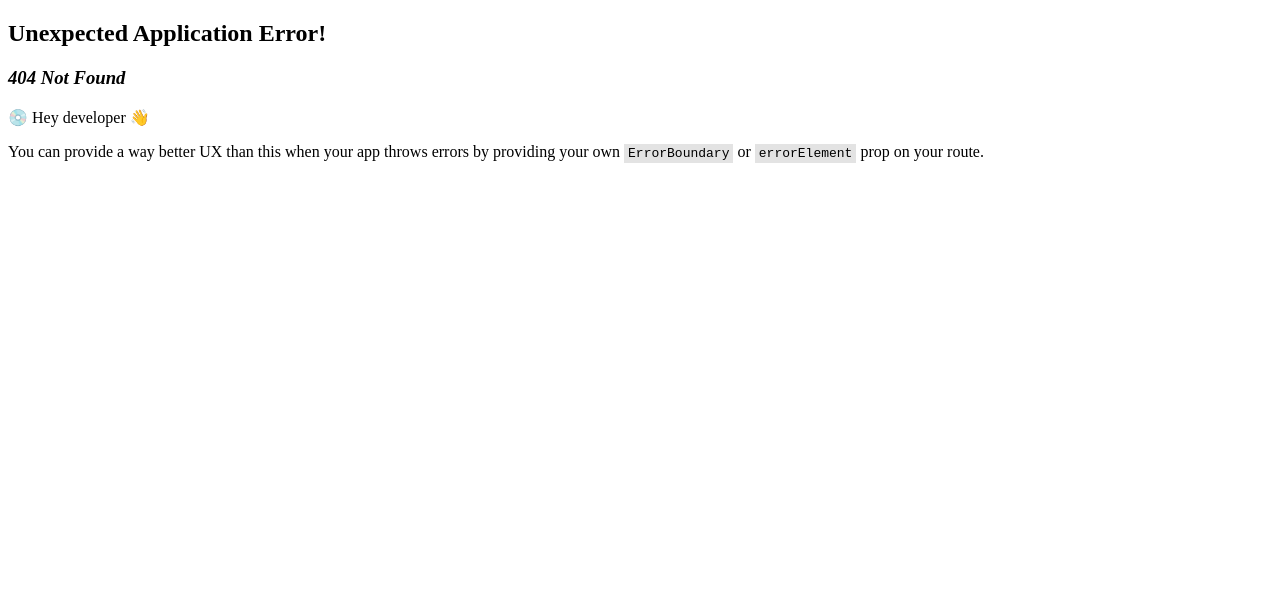
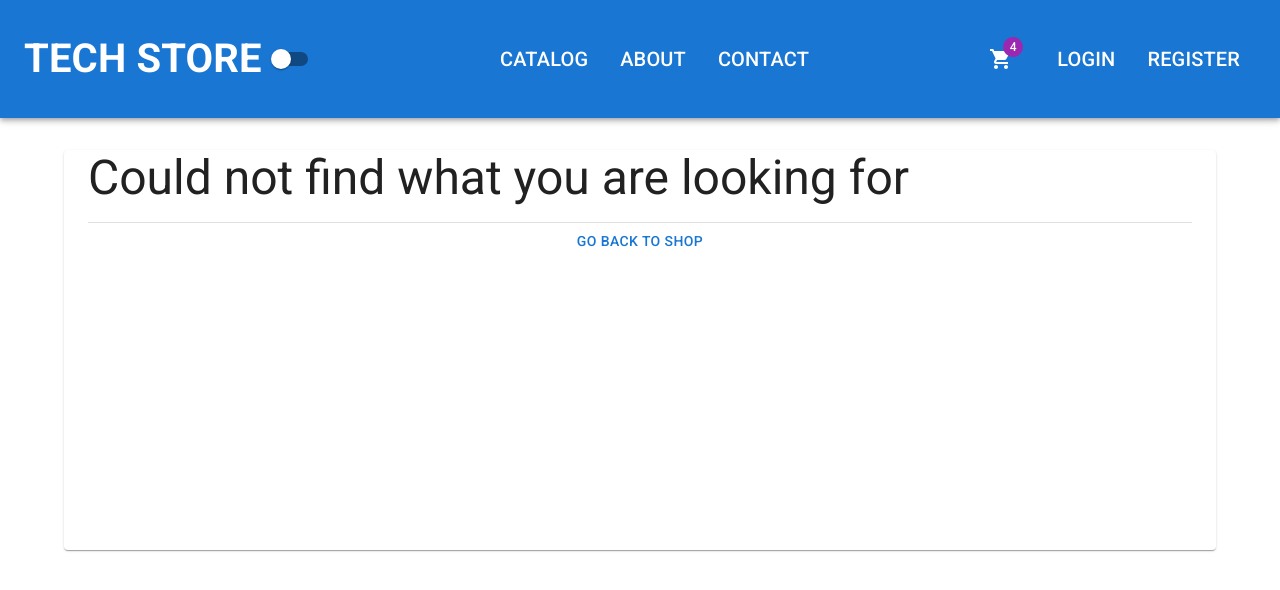
Before and after one commit to AnnaAxelsson051/Tech-Store, a React (Create React App) app in the folder client/: page /not-found in a window 1280 px wide. Before the commit this address had no page. Shown: the top 590 px of the page. Built offline with nearby package versions, Linux system fonts and the light colour scheme.

Commit message:
Add functionality for handeling not found errors

```diff
--- /dev/null
+++ b/client/src/app/errors/NotFound.tsx
@@ -0,0 +1,12 @@
+import { Button, Container, Divider, Paper, Typography } from "@mui/material";
+import { Link } from "react-router-dom";
+
+export default  function NotFound(){
+    return(
+        <Container component={Paper} sx={{height: 400}}>
+            <Typography gutterBottom variant='h3'>Could not find what you are looking for</Typography>
+            <Divider/>
+            <Button fullWidth component={Link} to='/catalog'>Go back to shop</Button>
+        </Container>
+    )
+}
--- a/client/src/app/router/Router.tsx
+++ b/client/src/app/router/Router.tsx
@@ -1,4 +1,4 @@
-import { createBrowserRouter } from "react-router-dom";
+import { Navigate, createBrowserRouter } from "react-router-dom";
 import App from "../layout/App";
 import HomePage from "../../features/home/HomePage";
 import { ContactPage } from "@mui/icons-material";
@@ -6,6 +6,7 @@
 import Catalog from "../../features/catalog/Catalog";
 import ProductDetails from "../../features/catalog/ProductDetails";
 import ServerError from "../errors/ServerError";
+import NotFound from "../errors/NotFound";
 
 export const router = createBrowserRouter([
     {
@@ -18,6 +19,8 @@
             {path: 'about', element: <AboutPage/>},
             {path: 'contact', element: <ContactPage/>},
             {path: 'server-error', element: <ServerError/>},
+            {path: 'not-found', element: <NotFound/>},
+            {path: 'not-found', element: <Navigate replace to='/not-found'/>},
         ]
     }
 ])
--- a/client/src/features/catalog/ProductDetails.tsx
+++ b/client/src/features/catalog/ProductDetails.tsx
@@ -4,6 +4,7 @@
 import { useParams } from "react-router-dom";
 import { Product } from "../../app/models/product";
 import agent from "../../app/api/agent";
+import NotFound from "../../app/errors/NotFound";
 
 //Product having initial value of null and if it does not exist
 export default function ProductDetails() {
@@ -20,7 +21,7 @@
     }, [id])
 
     if (loading) return <h3>Loading...</h3>
-    if (!product) return <h3>Product not found</h3>
+    if (!product) return <NotFound/>
 
     return (
         <Grid container spacing={6}>
```
